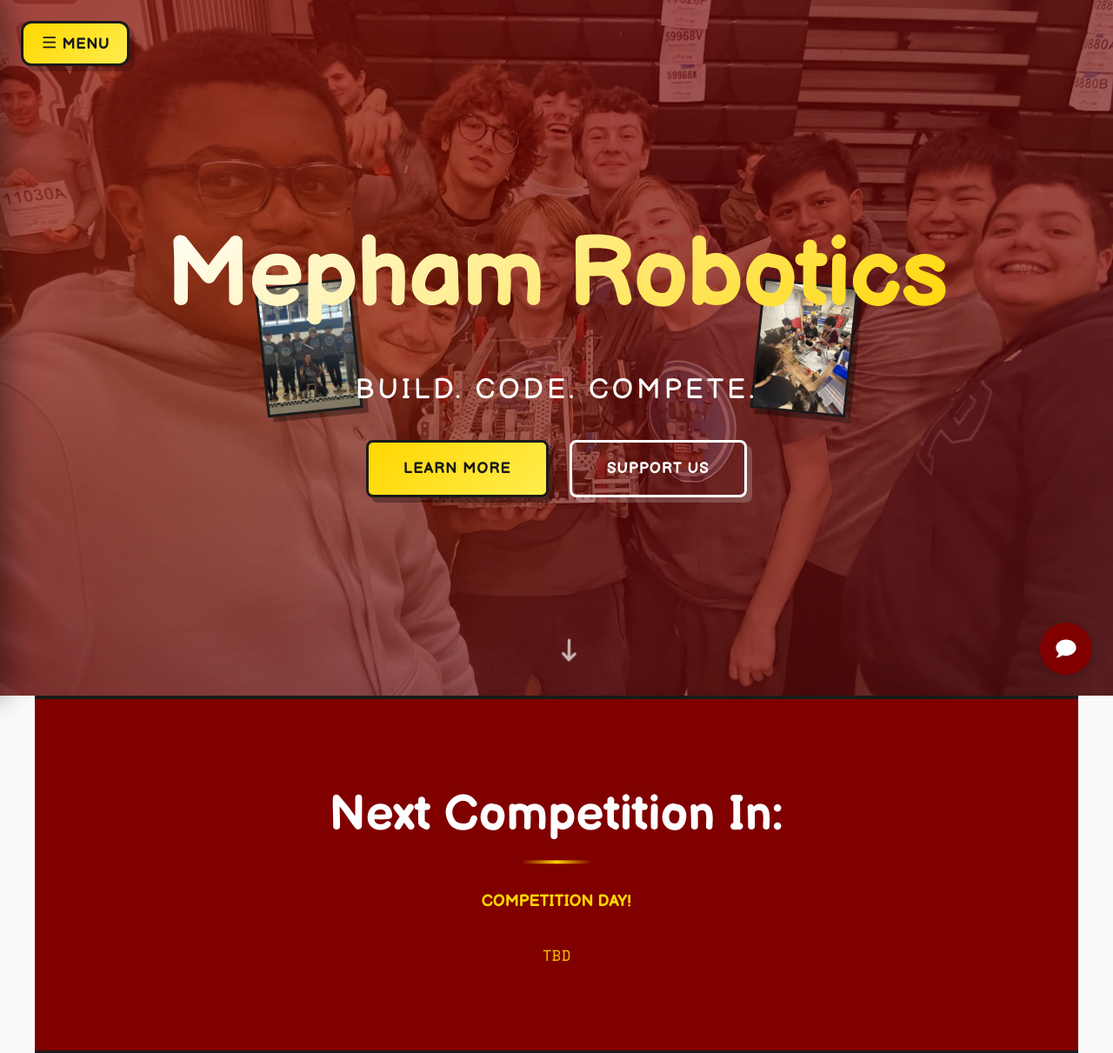
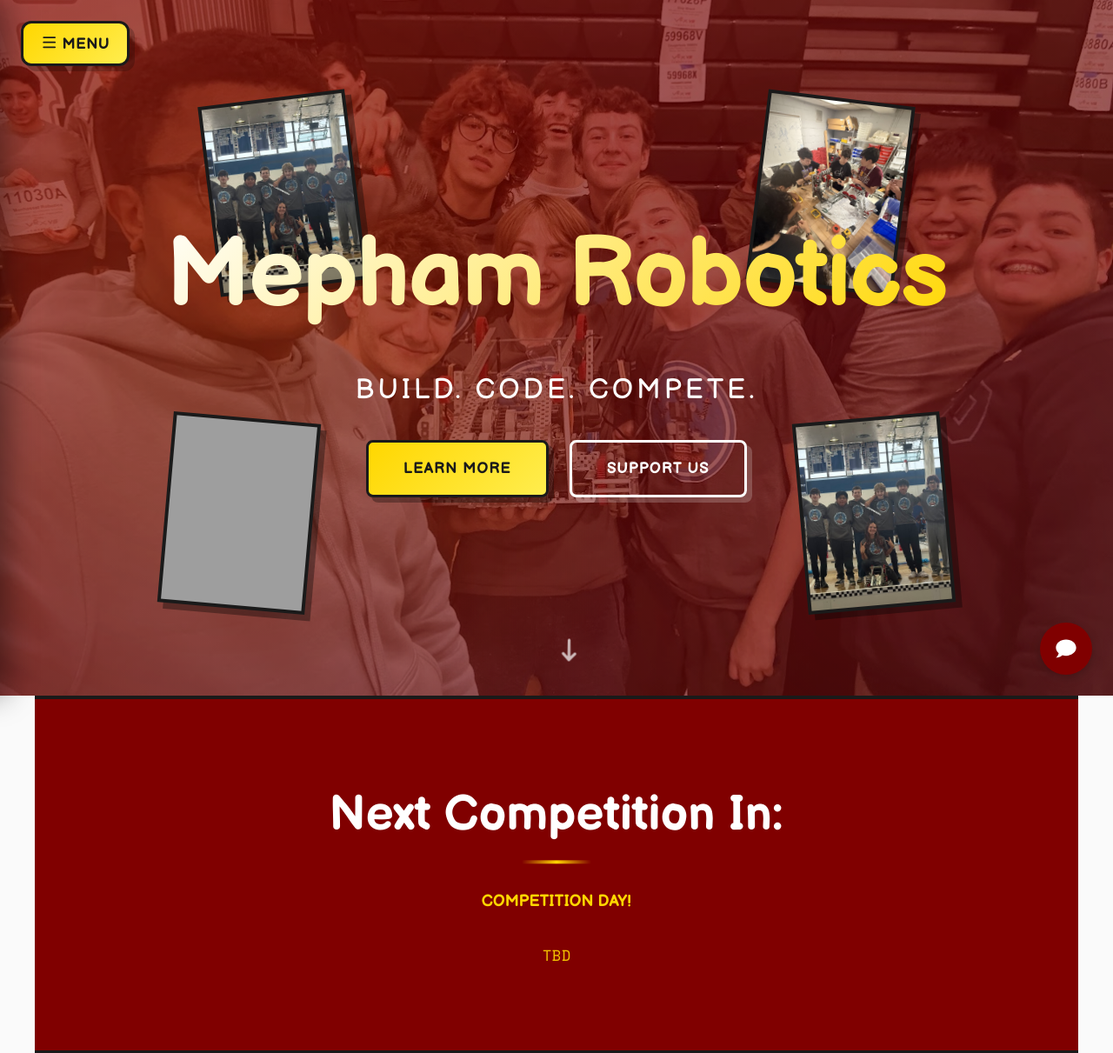
Before and after one commit to Damon1o/mepham_robotics, a Flask app: page / in a window 1280 px wide. Shown: the top 1211 px of the page at 87% size. Run offline with Flask 3, Linux system fonts and the light colour scheme; data that the repository does not hold is empty; some libraries are stand-ins or nearby versions; grey boxes are pictures that could not be loaded.

Commit message:
Add 4 corner-scattered hero photos, bigger and clear of text
Replaces the 2 vertically-centered photos (which overlapped the h1/tagline)
with 4 polaroid-style photos at the hero's top-left/top-right/bottom-left/
bottom-right corners, sized up to 170x220px so they read at a glance.
Hidden below 1150px viewport width since they need room on both sides of
the centered text column.

Co-Authored-By: Claude Sonnet 5 <noreply@anthropic.com>
Claude-Session: https://claude.ai/code/session_01URP32odb9YPN66gVNFhcH9

```diff
--- a/static/css/styles.css
+++ b/static/css/styles.css
@@ -368,27 +368,39 @@ h2::after {
 
 .hero-side-photo {
     position: absolute;
-    top: 50%;
-    transform: translateY(-50%);
-    width: 110px;
-    height: 150px;
+    width: 170px;
+    height: 220px;
     object-fit: cover;
-    border: 3px solid var(--text-dark);
-    box-shadow: 6px 6px 0px rgba(0, 0, 0, 0.35);
+    border: 4px solid var(--text-dark);
+    box-shadow: 7px 7px 0px rgba(0, 0, 0, 0.35);
     z-index: 5;
 }
 
-.hero-side-photo--left {
-    left: calc(50% - 340px);
-    transform: translateY(-50%) rotate(-6deg);
-}
-
-.hero-side-photo--right {
-    right: calc(50% - 340px);
-    transform: translateY(-50%) rotate(6deg);
-}
-
-@media (max-width: 900px) {
+.hero-side-photo--top-left {
+    top: 14%;
+    left: calc(50% - 400px);
+    transform: rotate(-7deg);
+}
+
+.hero-side-photo--bottom-left {
+    top: 60%;
+    left: calc(50% - 450px);
+    transform: rotate(5deg);
+}
+
+.hero-side-photo--top-right {
+    top: 14%;
+    right: calc(50% - 400px);
+    transform: rotate(7deg);
+}
+
+.hero-side-photo--bottom-right {
+    top: 60%;
+    right: calc(50% - 450px);
+    transform: rotate(-5deg);
+}
+
+@media (max-width: 1150px) {
     .hero-side-photo {
         display: none;
     }
--- a/templates/index.html
+++ b/templates/index.html
@@ -297,11 +297,17 @@ Robotics. Join the legacy.{% endblock %}
 {% block content %}
 <!-- HERO SECTION -->
 <div class="hero-image">
-    <img class="hero-side-photo hero-side-photo--left"
+    <img class="hero-side-photo hero-side-photo--top-left"
          src="{{ url_for('static', filename='assets/photos/carousel1.jpg') }}" alt="" aria-hidden="true"
          loading="lazy">
-    <img class="hero-side-photo hero-side-photo--right"
+    <img class="hero-side-photo hero-side-photo--bottom-left"
+         src="{{ url_for('static', filename='assets/photos/newyork.jpg') }}" alt="" aria-hidden="true"
+         loading="lazy">
+    <img class="hero-side-photo hero-side-photo--top-right"
          src="{{ url_for('static', filename='assets/photos/carousel2.jpg') }}" alt="" aria-hidden="true"
+         loading="lazy">
+    <img class="hero-side-photo hero-side-photo--bottom-right"
+         src="{{ url_for('static', filename='assets/photos/carousel1.jpg') }}" alt="" aria-hidden="true"
          loading="lazy">
     <div class="hero-content">
         <h1>Mepham Robotics</h1>
```
